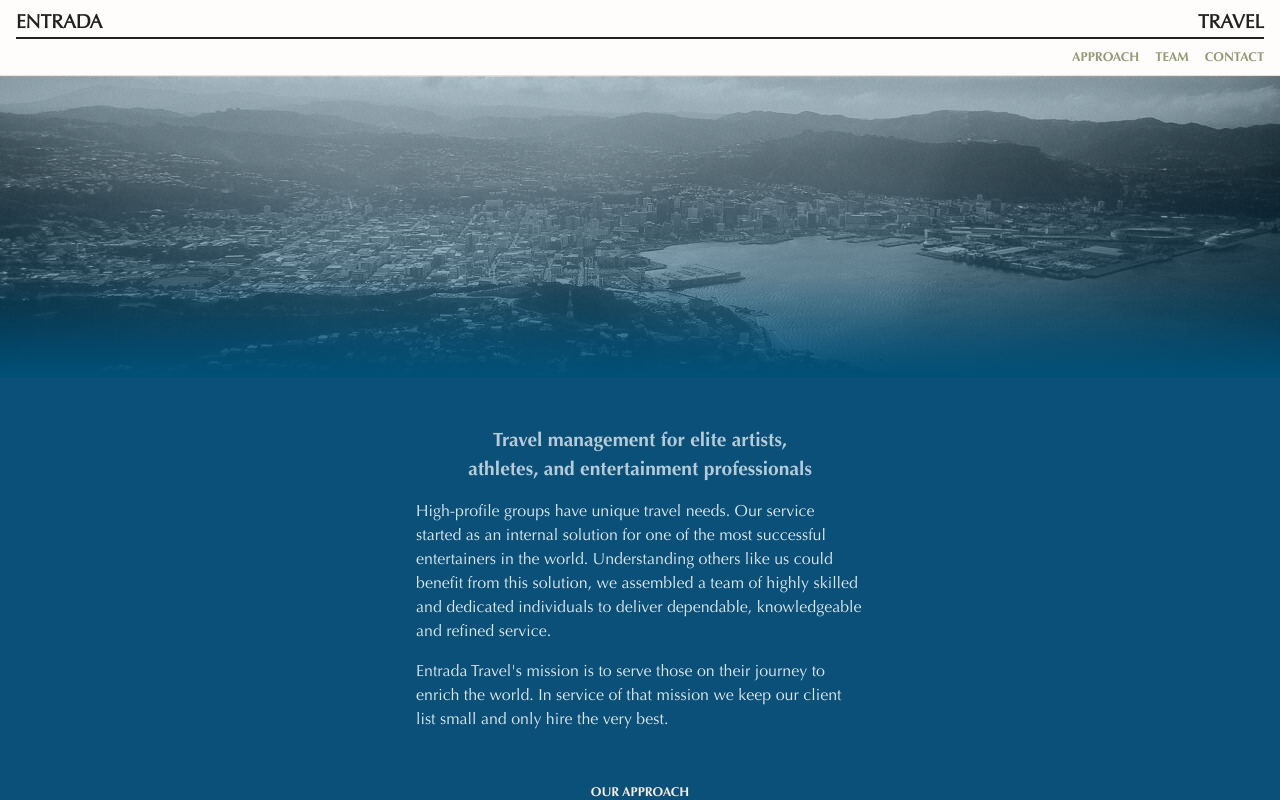
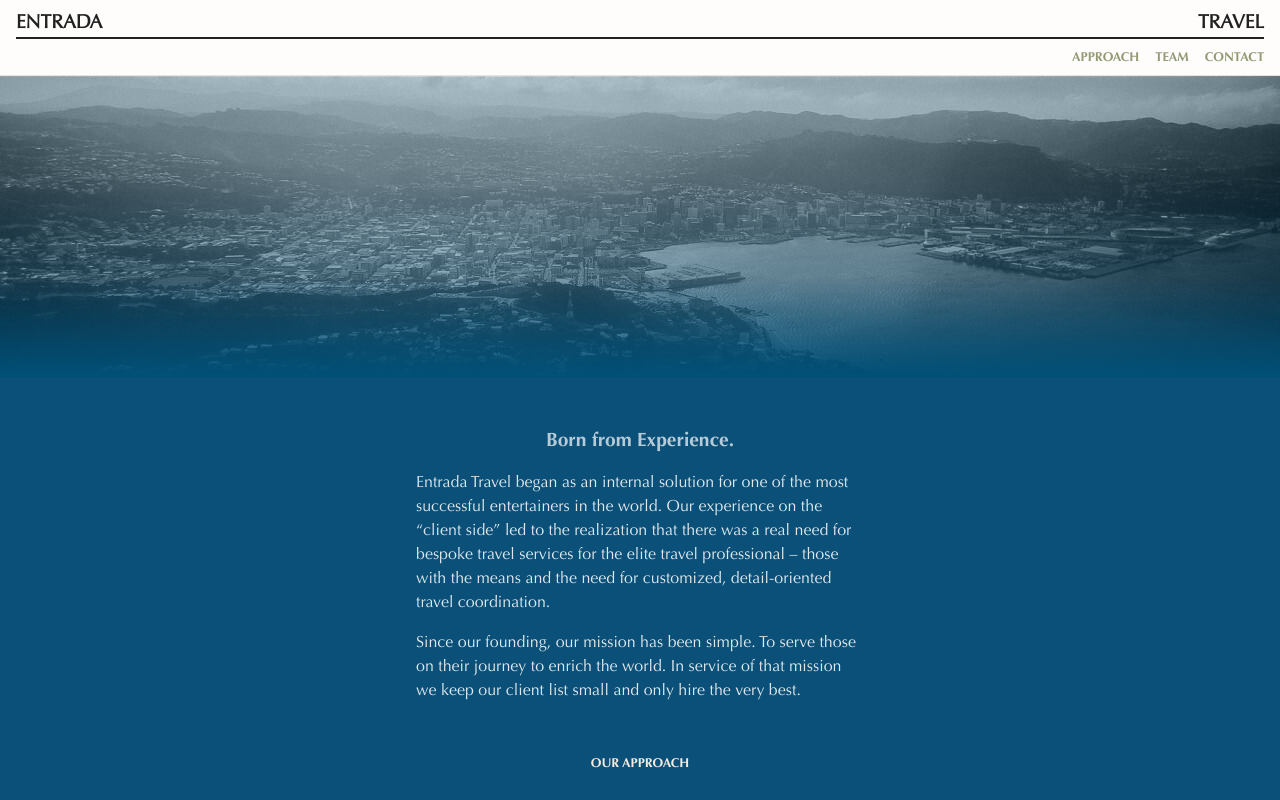
Before and after one commit to AnnaMhairi/Entrada, a React (Create React App) app in the folder entrada/: page / in a window 1280 px wide. Shown: the top 800 px of the page. Built offline with nearby package versions, Linux system fonts and the light colour scheme; a small style sheet from the web is missing.

Commit message:
Copy changes to home

```diff
--- a/entrada/src/components/HeroCopy/index.js
+++ b/entrada/src/components/HeroCopy/index.js
@@ -14,12 +14,12 @@
     return (
       <div className='home home--top'>
         <div className="home__header home__header--top">
-          Travel management for elite artists,<br/> athletes, and entertainment professionals
+          Born from Experience.
         </div>
         <div className='home__copy'>
-          High-profile groups have unique travel needs. Our service started as an internal solution for one of the most successful entertainers in the world. Understanding others like us could benefit from this solution, we assembled a team of highly skilled and dedicated individuals to deliver dependable, knowledgeable and refined service.
+          Entrada Travel began as an internal solution for one of the most successful entertainers in the world. Our experience on the “client side” led to the realization that there was a real need for bespoke travel services for the elite travel professional – those with the means and the need for customized, detail-oriented travel coordination.
           <p>
-            Entrada Travel&#39;s mission is to serve those on their journey to enrich the world. In service of that mission we keep our client list small and only hire the very best.
+            Since our founding, our mission has been simple. To serve those on their journey to enrich the world. In service of that mission we keep our client list small and only hire the very best.
           </p>
         </div>
         <div className='home__cta'>
```
